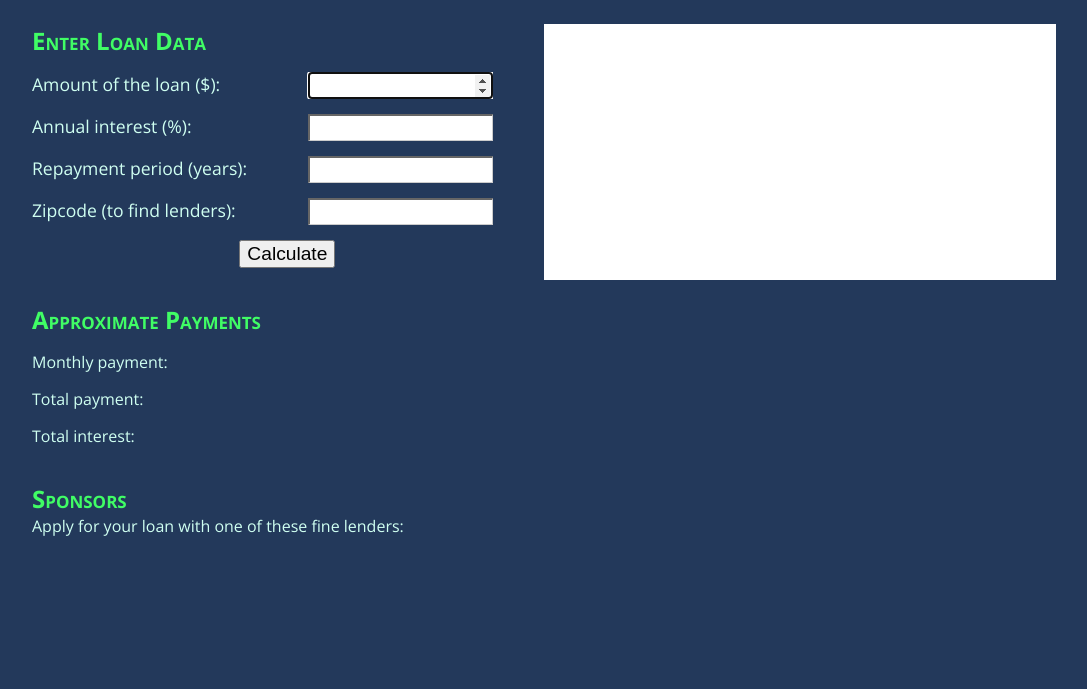
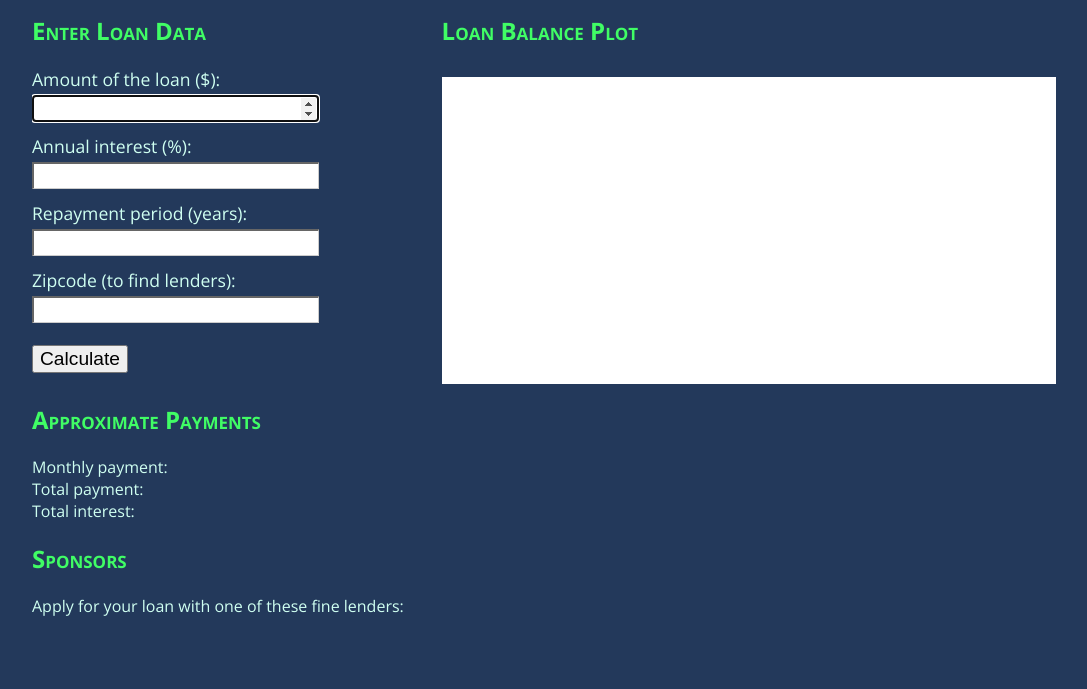
Before and after one commit to MindyTomlinson/LoanCalculator, a plain HTML site: page index.html in a window 1280 px wide. Shown: the part 111-800 px from the top of the page, without its empty margins (96-1183 px from the left). Drawn offline with nearby package versions, Linux system fonts and the light colour scheme.

Commit message:
Rearrange layout

```diff
--- a/css/style.css
+++ b/css/style.css
@@ -26,23 +26,23 @@ html, body {
 }
 
 .col-left {
+	float: left;
 	padding-right: 5%;
+	width: 40%;
 }
 
-.col-2 {
+.col-right {
 	float: left;
-	width: 50%;
+	width: 60%;
 }
 
 
 header {
 	width: 100%;
-	margin: 0 0 30px 0;
-	padding: 30px 0 10px 0;
+	padding: 20px 0;
 }
 
 header > h1 {
-	margin: 0;
 	padding: 0 10%;
 	font-size: 3rem;
 }
@@ -54,17 +54,17 @@ header > h1 {
 h1, h2 {
 	font-variant: small-caps;
 	color: #40FD65;
-	letter-spacing: 50%;
+}
+
+h1 {
 	margin: 0;
 }
 
-.top-pad {
-	padding-top: 20px;
+h2 {
+	margin: 20px 0;
 }
 
-.output {
-	display: inline-block;
-}
+
 /** { border: 1px solid #ff0000;*/
 
 p {
@@ -72,72 +72,52 @@ p {
 	padding: 0;
 }
 
-.form-row {
-	margin: 0 0 15px 0;
-	clear: both;
-	overflow: hidden;
+form > label, form > input {
+	display: block;
+}
+form > label {
+	margin-bottom: 4px;
+	font-size: 110%;
 }
 
-form > div > label {
-	width: 60%;
-	float: left;
-	padding-right: 10px;
-	font-size: 110%;
-/*	text-align: right;*/
-}
-
-form > div > input {
-	width: 40%;
+form > input {
+	margin-bottom: 12px;
+	width: 80%;
 	font-size: 120%;
-	float: left;
 	border-top: 2px solid #666;
 	border-left: 2px solid #666;
 	border-bottom: 1px solid #CCC;
 	border-right: 1px solid #CCC;
 }
 
-form > div > button {
-	margin-left: 45%;
+/*form > .wide-input {
+	width: 70%;
+}*/
+
+form > button {
 	font-size: 1.2rem;
+	margin: 10px 0;
 }
 
-@media (max-width: 960px) {
-	form > div > label {
-		display: block;
+@media (max-width: 900px) {
+	.col-right, .col-left {
 		width: 100%;
-		float: none;
-		margin: 0 0 5px 0;
-	}
-	form > div > input {
-		width: 60%;
-		max-width: 220px;
-		float: none;
-	}
-	form > div > button {
-		margin-left: 0;
 	}
 
-	.col-2 {
-		width: 100%;
+	form > input {
+		width: 50%;
 	}
 }
 
-.fl-row {
-	display: flex;
-	flex-flow: row nowrap;
+@media (max-width: 500px) {
+	form > input {
+		width: 80%;
+	}
 }
-
-.fl-col {
-	flex: 1 1 auto;
-}
-
-.fl-col:not(:last-child) {
-	margin-right: 20px;
-}
-
 
 #graph {
 	background-color: #FFF;
 	width: 100%;
 	height: auto;
+	margin: 10px 0 0 0;
 }
--- a/index.html
+++ b/index.html
@@ -24,38 +24,29 @@
 	<header><h1 class="title green">Loan Calculator</h1></header>
 		<div class="wrapper">
 	<div class="row">
-		<div class="col-2 col-left">
+		<div class="col-left">
 			<form>
-				<div class="form-row">
-					<h2 class="section-label">Enter Loan Data</h2></div>
-				<div class="form-row">
-					<label for="amount">Amount of the loan ($):</label>
-					<input id="amount" type="number" onchange="calculate();" autofocus></div>
-				<div class="form-row">
-					<label for="apr">Annual interest (%):</label>
-					<input id="apr" type="number" onchange="calculate();"></div>
-				<div class="form-row">
-					<label for="years">Repayment period (years):</label>
-					<input id="years" type="number" onchange="calculate();"></div>
-				<div class="form-row">
-					<label for="zipcode">Zipcode (to find lenders):</label>
-					<input id="zipcode" type="number" onchange="calculate();"></div>
-				<div class="form-row">
-					<button id="calc-button" class="button" onclick="calculate();">Calculate</button></div>
-				<div class="form-row">
-					<h2 class="top-pad">Approximate Payments</h2></div>
-				<div class="form-row">
-					<p class="output o-label">Monthly payment:</p>
-					<p class="output o-value" id="payment"></p></div>
-				<div class="form-row">
-					<p class="output o-label">Total payment:</p>
-					<p class="output o-value" id="total"></p></div>
-				<div class="form-row">
-					<p class="output o-label">Total interest:</p>
-					<p class="output o-value" id="interest"></p></div>
+				<h2>Enter Loan Data</h2>
+				<label for="amount">Amount of the loan ($):</label>
+				<input id="amount" class="wide-input" type="number" onchange="calculate();" autofocus>
+				<label for="apr">Annual interest (%):</label>
+				<input id="apr" type="number" onchange="calculate();">
+				<label for="years">Repayment period (years):</label>
+				<input id="years" type="number" onchange="calculate();">
+				<label for="zipcode">Zipcode (to find lenders):</label>
+				<input id="zipcode" type="number" onchange="calculate();">
+				<button id="calc-button" class="button" onclick="calculate();">Calculate</button>
+				<h2 class="top-pad">Approximate Payments</h2>
+				<p class="output">Monthly payment:
+					<span class="output-value" id="payment"></span></p>
+				<p class="output">Total payment:
+					<span class="output-value" id="total"></span></p>
+				<p class="output">Total interest:
+					<span class="output-value" id="interest"></span></p>
 			</form>
 		</div>
-		<div class="col-2">
+		<div class="col-right">
+			<h2>Loan Balance Plot</h2>
 			<canvas id="graph"></canvas>
 		</div>
 	</div>
```
